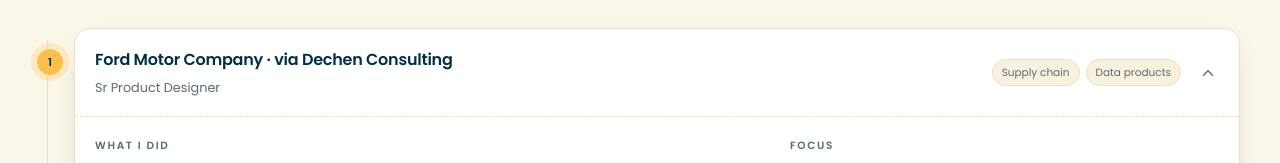
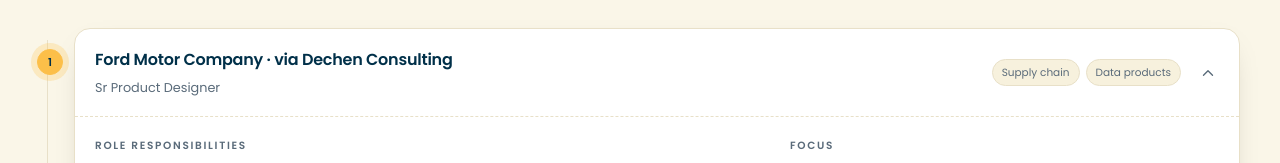
Before and after one commit to AbuzerAD/Web, a plain HTML site: page index.html in a window 1280 px wide. Shown: the part 4260-4423 px from the top of the page. Drawn offline with Linux system fonts and the light colour scheme.

Commit message:
Rename 'What I did' to 'Role responsibilities'

```diff
--- a/index.html
+++ b/index.html
@@ -291,7 +291,7 @@
             <div class="exp__inner">
               <div class="exp__content">
                 <div>
-                  <h3>What I did</h3>
+                  <h3>Role responsibilities</h3>
                   <ul>
                     <li>Started Nov 2022 in Florida (remote); relocated to Michigan Sep 2023 (hybrid, Dearborn, MI) — current role.</li>
                      <li>Sr Product Designer on Freight Analytics for MP&amp;L (Material Planning &amp; Logistics) supply chain data products.</li>
@@ -333,7 +333,7 @@
             <div class="exp__inner">
               <div class="exp__content">
                 <div>
-                  <h3>What I did</h3>
+                  <h3>Role responsibilities</h3>
                   <ul>
                     <li>Dubai, UAE · Jul 2019 – Feb 2021.</li>
                      <li>Designed responsive portals and product experiences for a major regional mobile retailer.</li>
@@ -374,7 +374,7 @@
             <div class="exp__inner">
               <div class="exp__content">
                 <div>
-                  <h3>What I did</h3>
+                  <h3>Role responsibilities</h3>
                   <ul>
                     <li>Dubai, UAE · Jan 2018 – Feb 2019.</li>
                      <li>Senior product designer on responsive platforms for a distributed software team.</li>
@@ -415,7 +415,7 @@
             <div class="exp__inner">
               <div class="exp__content">
                 <div>
-                  <h3>What I did</h3>
+                  <h3>Role responsibilities</h3>
                   <ul>
                     <li>Dubai Media City, UAE · Sep 2014 – Dec 2017.</li>
                      <li>Designed the iOS and Android app plus the online reservation website.</li>
@@ -456,7 +456,7 @@
             <div class="exp__inner">
               <div class="exp__content">
                 <div>
-                  <h3>What I did</h3>
+                  <h3>Role responsibilities</h3>
                   <ul>
                     <li>Sharjah, UAE · Mar 2011 – Apr 2013.</li>
                      <li>Designed the company website from concept to production.</li>
@@ -496,7 +496,7 @@
             <div class="exp__inner">
               <div class="exp__content">
                 <div>
-                  <h3>What I did</h3>
+                  <h3>Role responsibilities</h3>
                   <ul>
                     <li>Karachi, Pakistan · Nov 2010 – May 2011.</li>
                      <li>Owned website interface design and design support across client projects.</li>
@@ -536,7 +536,7 @@
             <div class="exp__inner">
               <div class="exp__content">
                 <div>
-                  <h3>What I did</h3>
+                  <h3>Role responsibilities</h3>
                   <ul>
                     <li>Karachi, Pakistan · Feb 2010 – Sep 2010.</li>
                      <li>Designed the portal interface for a money transfer product.</li>
@@ -576,7 +576,7 @@
             <div class="exp__inner">
               <div class="exp__content">
                 <div>
-                  <h3>What I did</h3>
+                  <h3>Role responsibilities</h3>
                   <ul>
                     <li>Karachi, Pakistan · Apr 2008 – Jan 2010.</li>
                      <li>Created the company website, logo and graphic assets.</li>
@@ -615,7 +615,7 @@
             <div class="exp__inner">
               <div class="exp__content">
                 <div>
-                  <h3>What I did</h3>
+                  <h3>Role responsibilities</h3>
                   <ul>
                     <li>Karachi, Pakistan · Apr 2006 – Feb 2008.</li>
                      <li>Designed website templates and implemented them in CMS platforms.</li>
@@ -654,7 +654,7 @@
             <div class="exp__inner">
               <div class="exp__content">
                 <div>
-                  <h3>What I did</h3>
+                  <h3>Role responsibilities</h3>
                   <ul>
                     <li>UAE · Apr 2013 – Jun 2014.</li>
                      <li>Designed event graphics and campaign material.</li>
@@ -693,7 +693,7 @@
             <div class="exp__inner">
               <div class="exp__content">
                 <div>
-                  <h3>What I did</h3>
+                  <h3>Role responsibilities</h3>
                   <ul>
                     <li>Karachi, Pakistan · internship (early career).</li>
                      <li>Started with an internship covering website design and Flash animation.</li>
```
